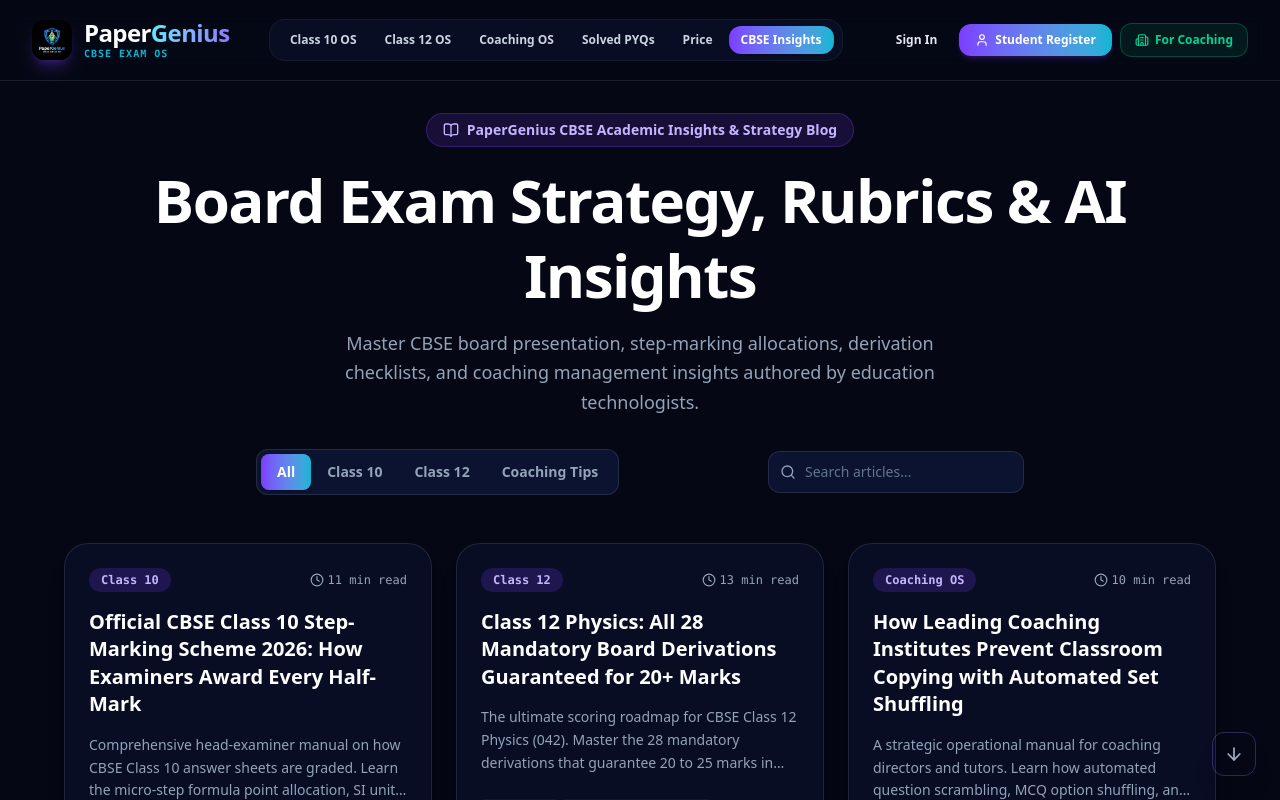
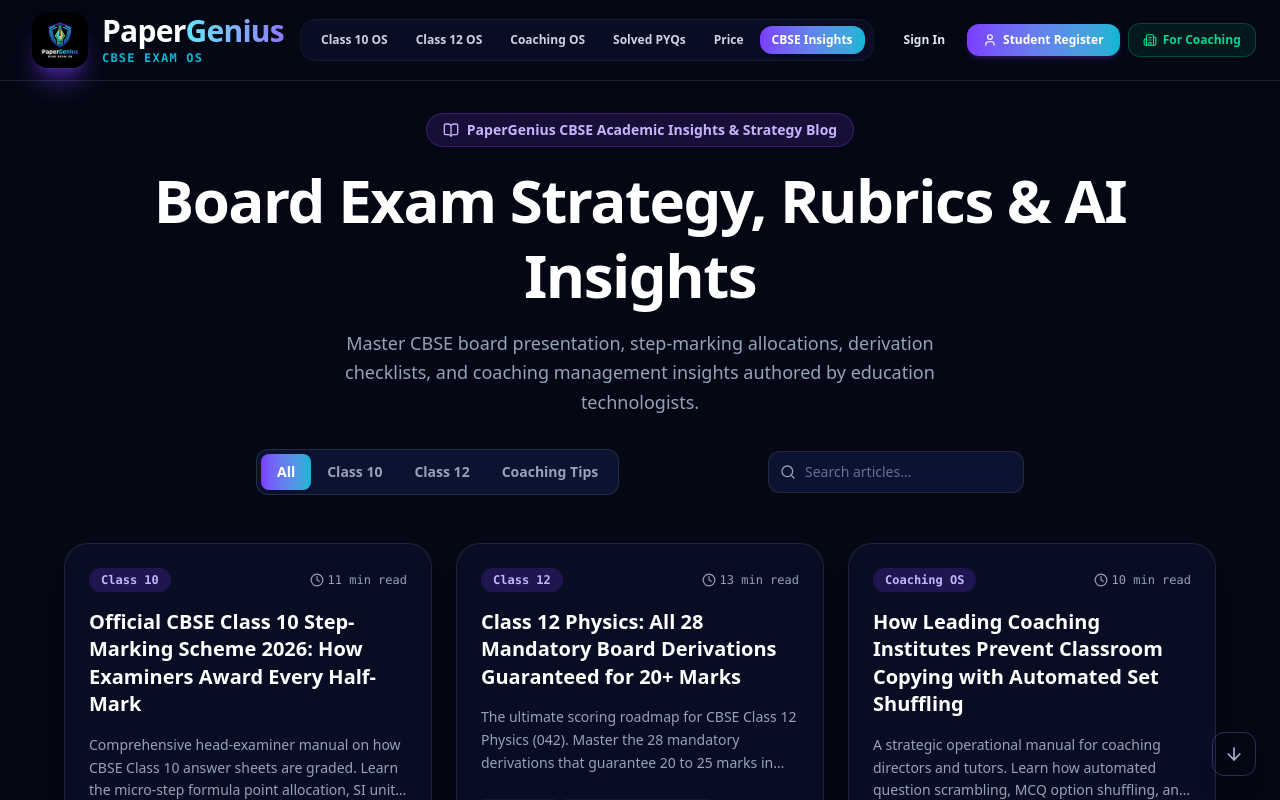
Before and after one commit to AI-Powered-Digital-Growth-Automation/papergenius, a React (Vite) app: page /blog in a window 1280 px wide. Shown: the top 800 px of the page. Built offline with nearby package versions, Linux system fonts and the light colour scheme; no server answers.

Commit message:
design: enlarge brand logo in header and integrate logo into footer

```diff
--- a/src/components/common/Header.jsx
+++ b/src/components/common/Header.jsx
@@ -32,17 +32,17 @@ export default function Header() {
       <div className="max-w-7xl mx-auto px-4 sm:px-6 lg:px-8 h-20 flex items-center justify-between gap-4">
 
         {/* Brand Logo */}
-        <Link to="/" className="flex items-center gap-3 group shrink-0">
+        <Link to="/" className="flex items-center gap-3.5 group shrink-0">
           <img
             src="/logo.png"
             alt="PaperGenius Logo"
-            className="w-10 h-10 object-contain rounded-xl shadow-lg shadow-[#7C3CFF]/30 group-hover:scale-105 transition-transform"
+            className="w-12 h-12 sm:w-14 sm:h-14 object-contain rounded-2xl shadow-xl shadow-[#7C3CFF]/40 group-hover:scale-105 transition-transform shrink-0"
           />
           <div className="flex flex-col justify-center">
-            <span className="text-xl sm:text-2xl font-black tracking-tight text-white leading-none">
+            <span className="text-2xl sm:text-3xl font-black tracking-tight text-white leading-none">
               Paper<span className="text-transparent bg-clip-text bg-gradient-to-r from-[#5EE7FF] to-[#8C78FF]">Genius</span>
             </span>
-            <span className="block text-[10px] font-mono text-[#06B6D4] tracking-widest uppercase font-bold mt-1 leading-none">
+            <span className="block text-[11px] sm:text-xs font-mono text-[#06B6D4] tracking-widest uppercase font-bold mt-1.5 leading-none">
               CBSE Exam OS
             </span>
           </div>
```
